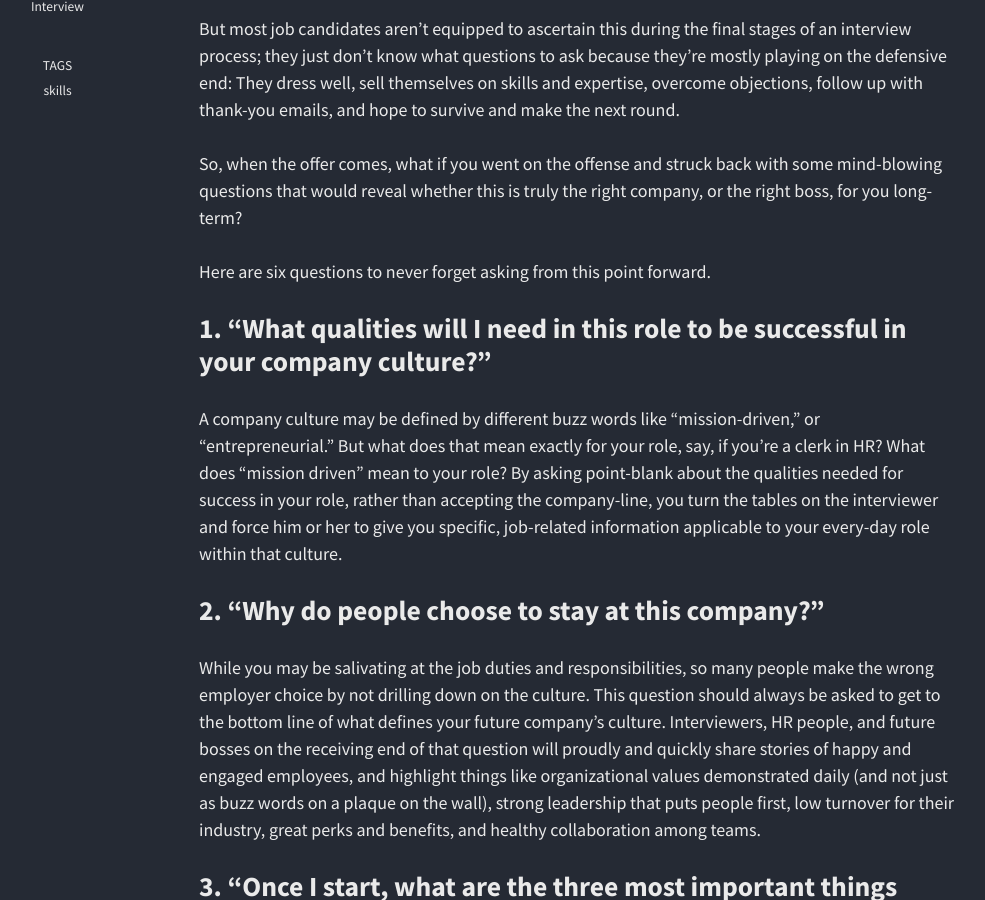
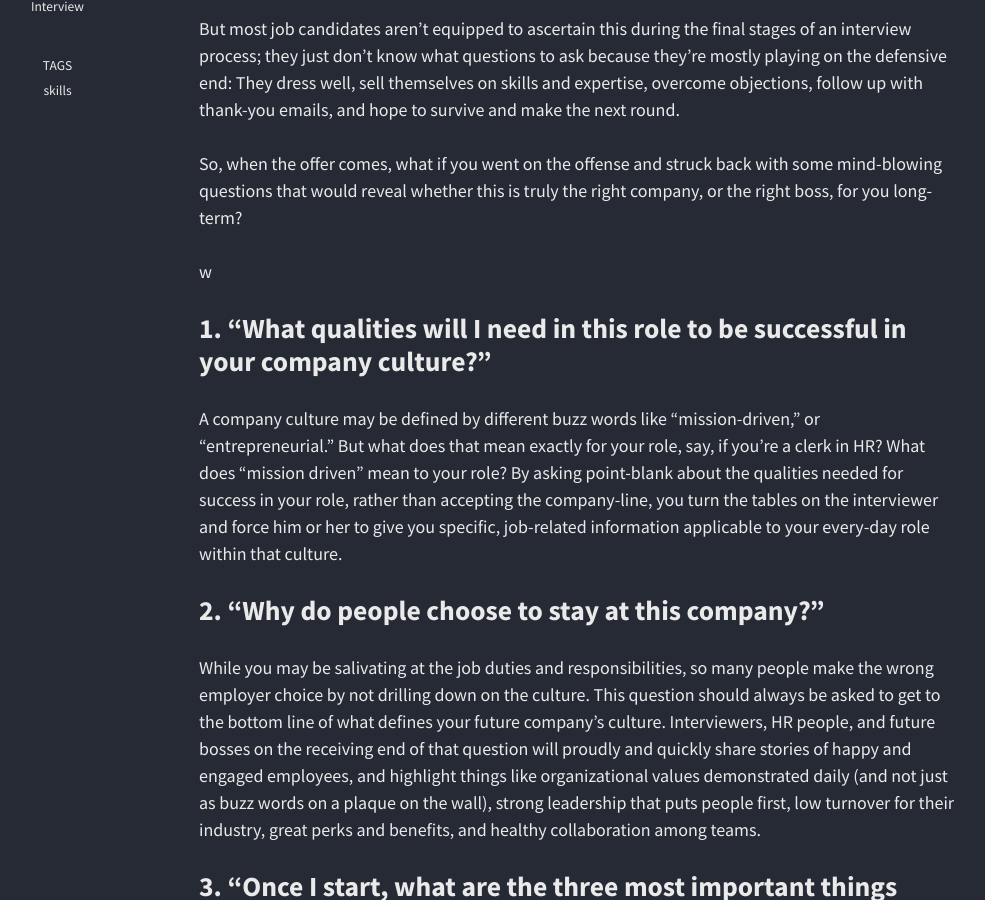
Before and after one commit to migapipo/personal-blog, a Jekyll site: the page built from _posts/2020-02-07-6 Brilliant Questions to ask at the end of the interview.md, in a window 1280 px wide and 900 px high, scrolled down 750 px. Shown: the whole window, without its empty margins (176-1161 px from the left). Built offline with Jekyll 4.4.1, drawn with Linux system fonts in a browser that asks for light colours; nearby versions of some CDN libraries.

Commit message:
update posts

```diff
--- a/_posts/2020-02-07-6 Brilliant Questions to ask at the end of the interview.md
+++ b/_posts/2020-02-07-6 Brilliant Questions to ask at the end of the interview.md
@@ -20,8 +20,7 @@ But most job candidates aren't equipped to ascertain this during the final stage
 
 So, when the offer comes, what if you went on the offense and struck back with some mind-blowing questions that would reveal whether this is truly the right company, or the right boss, for you long-term?
 
-Here are six questions to never forget asking from this point forward.
-
+w
 ## 1. "What qualities will I need in this role to be successful in your company culture?"
 
 A company culture may be defined by different buzz words like "mission-driven," or "entrepreneurial." But what does that mean exactly for your role, say, if you're a clerk in HR? What does "mission driven" mean to your role? By asking point-blank about the qualities needed for success in your role, rather than accepting the company-line, you turn the tables on the interviewer and force him or her to give you specific, job-related information applicable to your every-day role within that culture.
```
